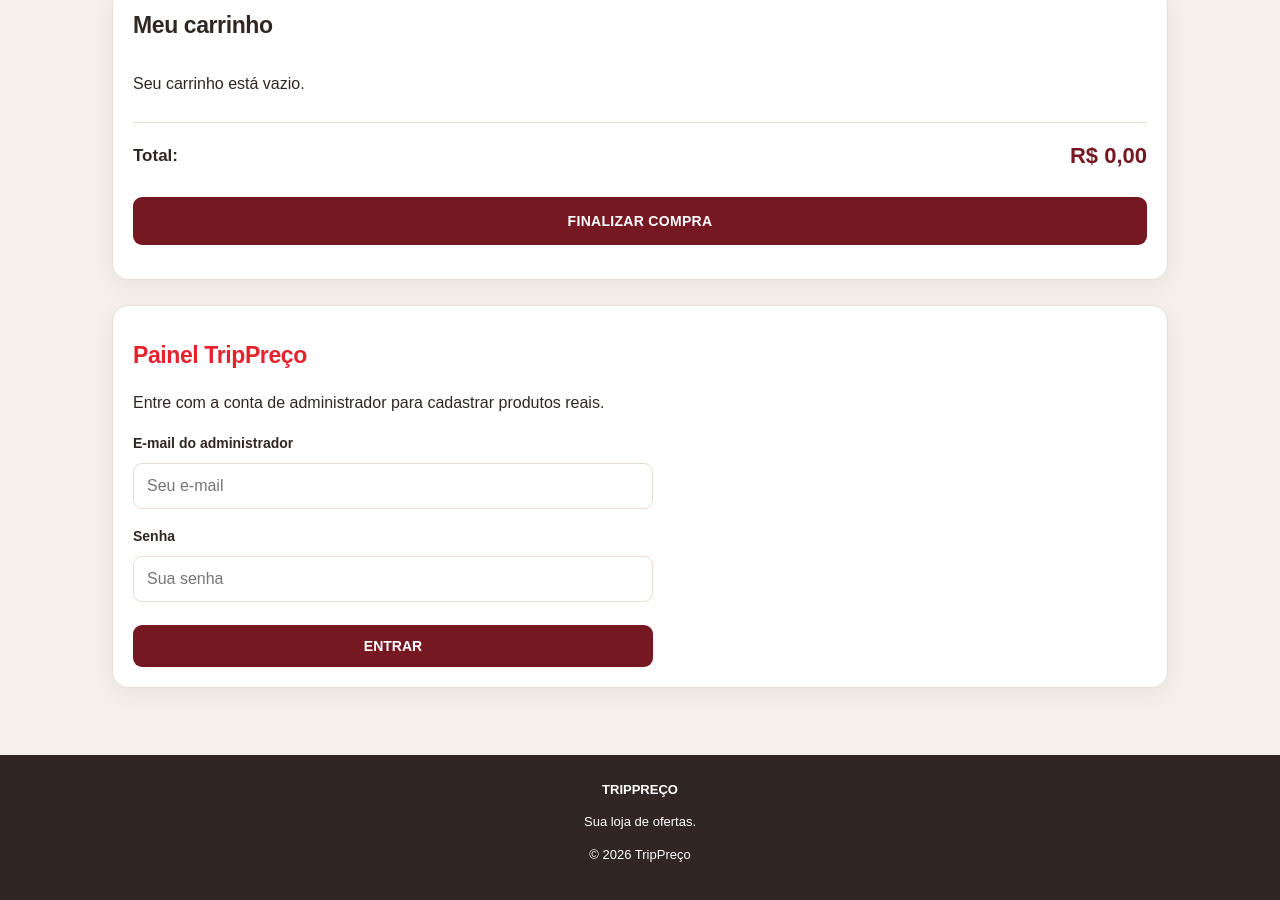
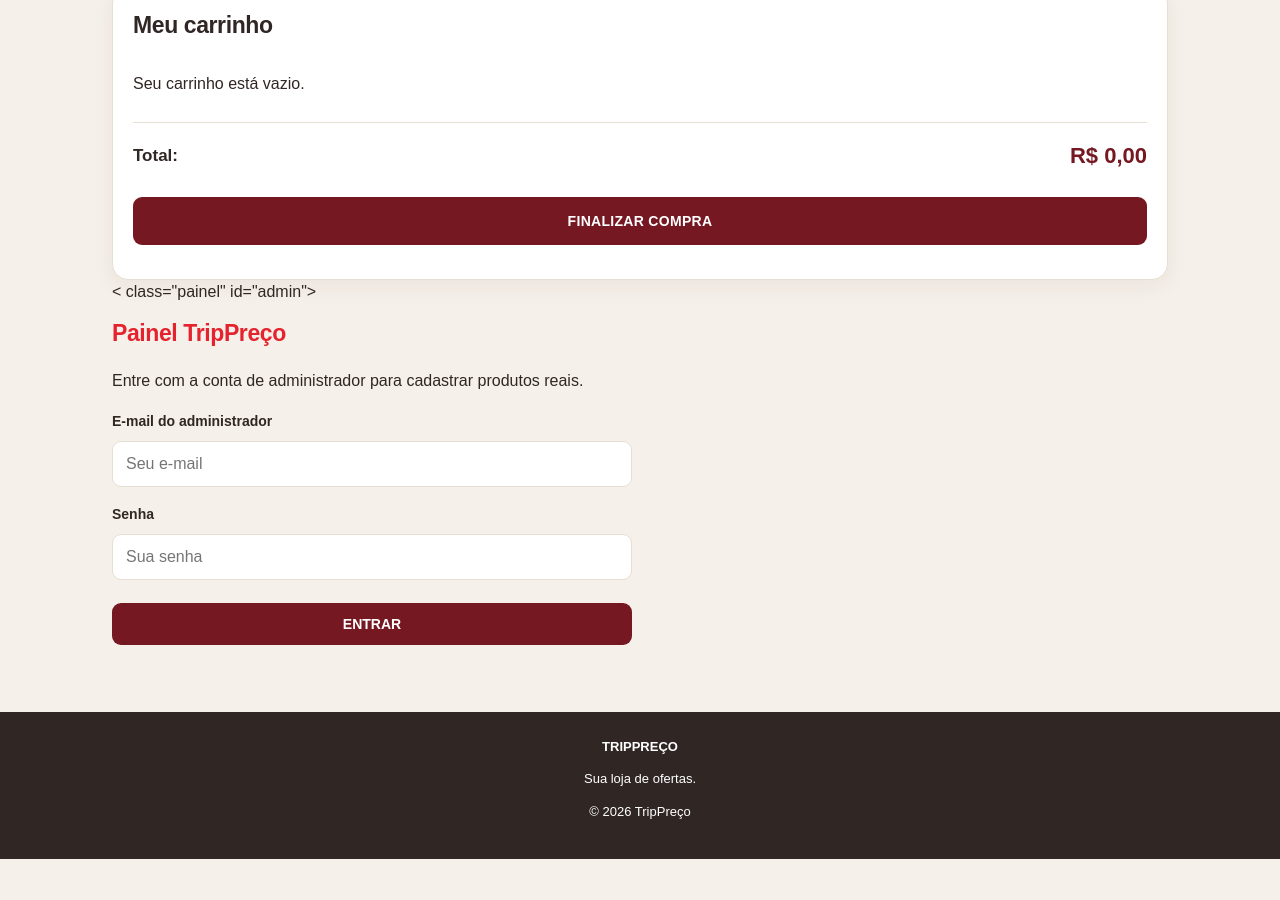
Before and after one commit to guilherme08zes-spec/Aaaaaa, a plain HTML site: page index.html in a window 1280 px wide. Shown: the part 560-1460 px from the top of the page. After the commit the page ends 1419 px from the top, so only its background shows below. Drawn offline with nearby package versions, Linux system fonts and the light colour scheme; no server answers.

Commit message:
Update index.html

```diff
--- a/index.html
+++ b/index.html
@@ -462,7 +462,7 @@ letter-spacing: .3px;
       <p class="mensagem" id="mensagem-compra" role="status"></p>
     </section>
 
-    <section class="painel" id="admin">
+    < class="painel" id="admin">
       <h2 style="color:#e5232e">Painel TripPreço</h2>
       <p>Entre com a conta de administrador para cadastrar produtos reais.</p>
       <div id="area-login" class="login">
```
